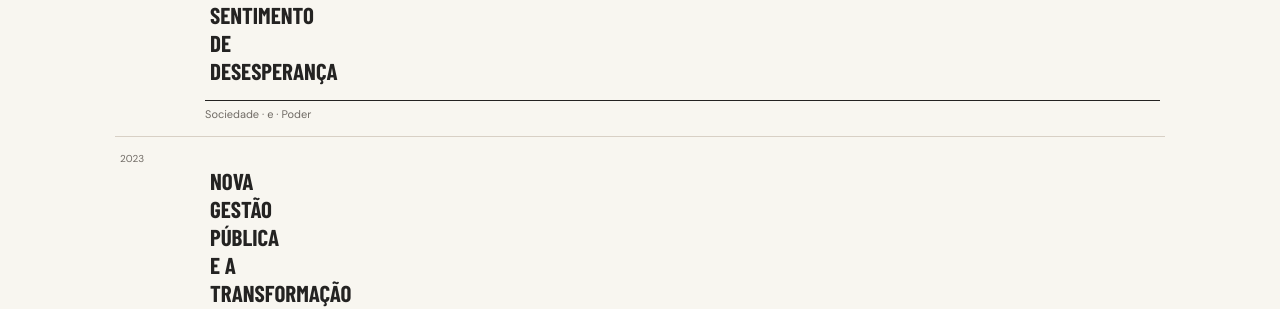
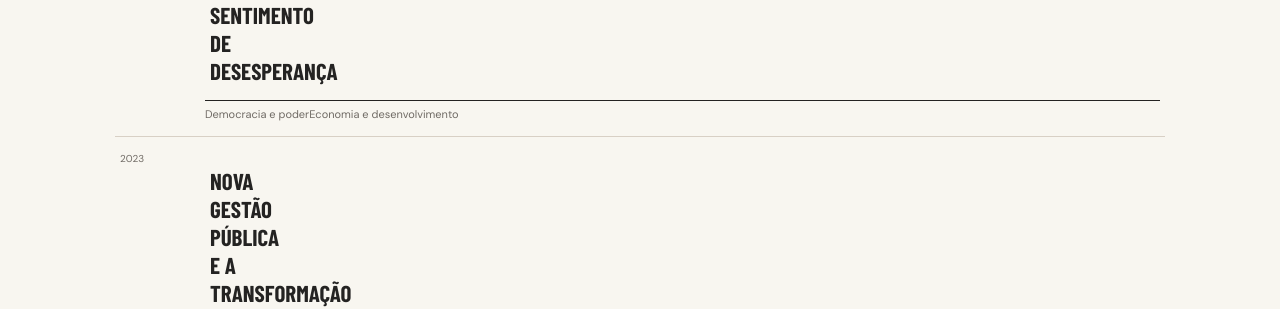
Before and after one commit to gmonteiropolli-design/Margens-da-Polis, a Jekyll site: the page built from indice-tematico/index.html, in a window 1280 px wide and 900 px high, scrolled down 6739 px. Shown: the part 153-462 px from the top of the window. Built offline with Jekyll 4.4.1, drawn with Linux system fonts in a browser that asks for light colours; some web fonts are replaced.

```diff
--- a/_posts/2026-11-09-eleicoes-argentinas-e-o-constante-sentimento-de-desesperanca.md
+++ b/_posts/2026-11-09-eleicoes-argentinas-e-o-constante-sentimento-de-desesperanca.md
@@ -1,6 +1,10 @@
 ---
 title: Eleições Argentinas e o constante sentimento de desesperança
 date: 2023-08-09
+temas:
+  - "Democracia e poder"
+  - "Economia e desenvolvimento"
+
 author: Autor
 featured: true
 dossier: false
```
